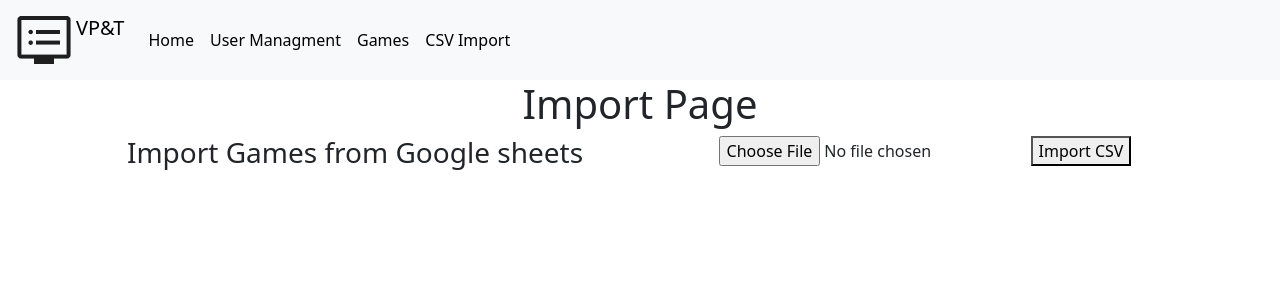
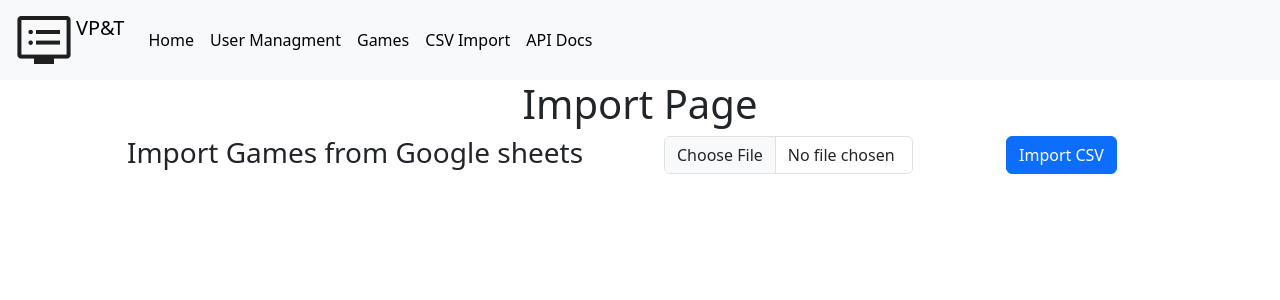
Before and after one commit to Noodles-Coders-Team/vtp-front, a React (Vite) app: page /import in a window 1280 px wide. Shown: the top 300 px of the page. Built offline with nearby package versions, Linux system fonts and the light colour scheme; no server answers.

Commit message:
Import page styling added

```diff
--- a/src/components/ImportGame.tsx
+++ b/src/components/ImportGame.tsx
@@ -22,14 +22,22 @@ export default function ImportGame() {
     }
 
     return (
-        <>
-            <input
-                type="file"
-                accept=".csv"
-                onChange={(e) => setFile(e.target.files?.[0] ?? null)}
-            />
+        <div className="container text-center">
+            <div className="row">
+                <div className="col">
+                    <input
+                        type="file"
+                        className="form-control"
+                        id='gamesFile'
+                        accept=".csv"
+                        onChange={(e) => setFile(e.target.files?.[0] ?? null)}
+                    />
+                </div>
+                <div className="col">
+                    <button onClick={upload} type="button" className="btn btn-primary">Import CSV</button>
+                </div>
+            </div>
 
-            <button onClick={upload}>Import CSV</button>
-        </>
+        </ div>
     );
 }
--- a/src/components/NavigtionBar.tsx
+++ b/src/components/NavigtionBar.tsx
@@ -13,7 +13,8 @@ export default function Navigation() {
                     <NavLink adress="/" text='Home' />
                     <NavLink adress="/user" text="User Managment" />
                     <NavLink adress="/games" text="Games" />
-                    <NavLink adress='/import' text=" CSV Import" />
+                    <NavLink adress='/import' text="CSV Import" />
+                    <NavLink adress='http://localhost:8080/docs' text="API Docs" />
                 </div>
             </div>
         </nav>
```
